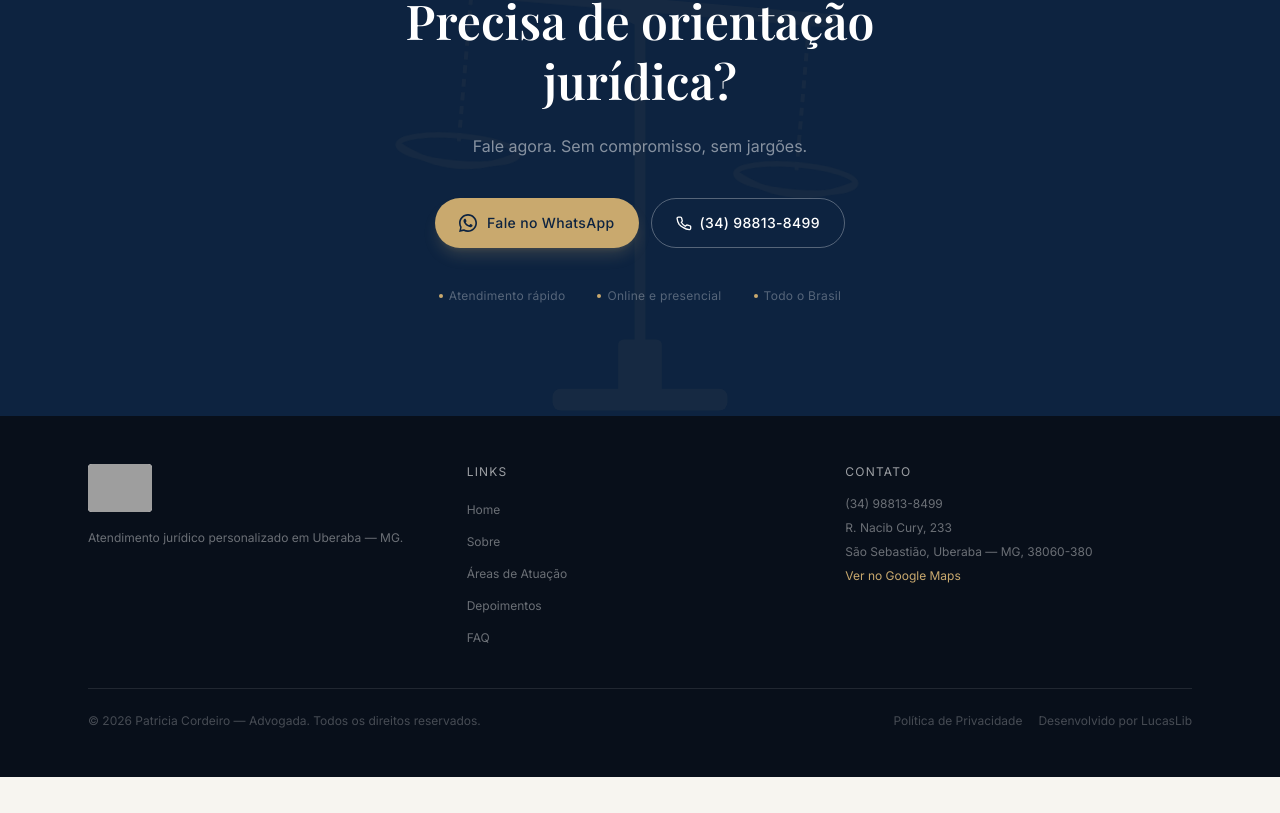
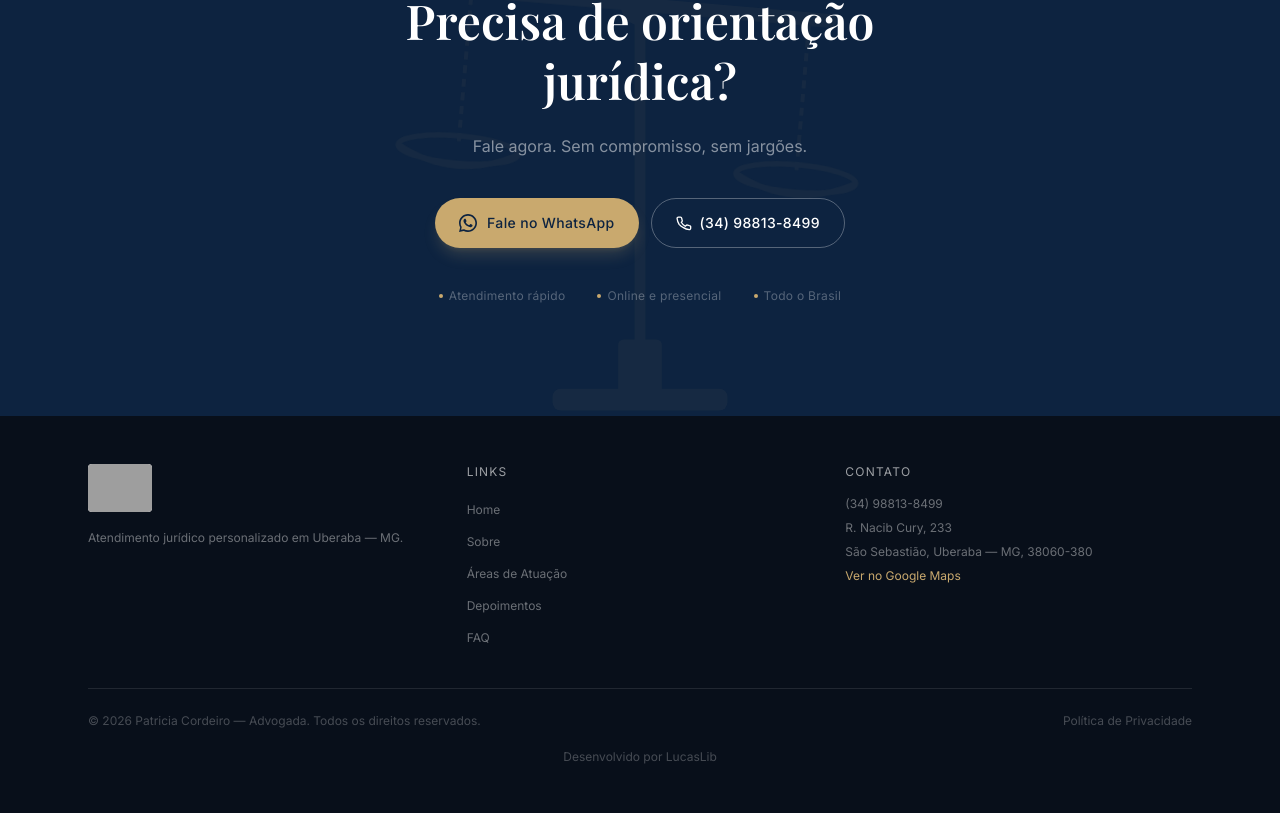
Before and after one commit to LibrasLuc/patriciafront, a React (Vite) app: page / in a window 1280 px wide. Shown: the part 5495-6308 px from the top of the page. Before the commit the page ends 6272 px from the top, so only its background shows below. Built offline with nearby package versions, Linux system fonts and the light colour scheme; grey boxes are pictures that could not be loaded; the HTML template or start-up script is replaced by a standard one; a web font is replaced by a local one.

Commit message:
update LucasLib portfolio link

```diff
--- a/src/App.tsx
+++ b/src/App.tsx
@@ -626,10 +626,10 @@ function Footer() {
         </div>
         <div className="pt-6 flex flex-col sm:flex-row justify-between gap-3 text-white/25 text-xs">
           <span>© 2026 Patricia Cordeiro — Advogada. Todos os direitos reservados.</span>
-          <div className="flex flex-wrap gap-4">
-            <a href="#" className="hover:text-white/50 transition-colors">Política de Privacidade</a>
-            <a href="https://librasluc.github.io/patriciafront/#inicio" target="_blank" rel="noopener noreferrer" className="hover:text-[#c9a96e] transition-colors">Desenvolvido por LucasLib</a>
-          </div>
+          <a href="#" className="hover:text-white/50 transition-colors">Política de Privacidade</a>
+        </div>
+        <div className="mt-5 text-center text-white/25 text-xs">
+          <a href="https://librasluc.github.io/portfolioLibras/" target="_blank" rel="noopener noreferrer" className="hover:text-[#c9a96e] transition-colors">Desenvolvido por LucasLib</a>
         </div>
       </div>
     </footer>
```
